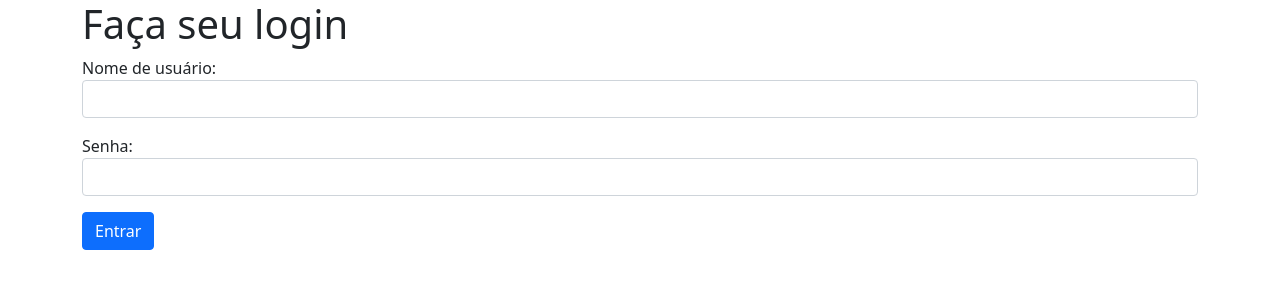
After one commit to WeslleiBrito/sitepython, a Flask app: template templates/login.html in a window 1280 px wide. The commit adds this page. Shown: the top 300 px of the page. Run offline with Flask 2, Linux system fonts and the light colour scheme; the template is opened without the code that fills it, so the values that code supplies are empty; some libraries are stand-ins or nearby versions.

Commit message:
Lançamento

```diff
--- /dev/null
+++ b/templates/login.html
@@ -0,0 +1,19 @@
+<!DOCTYPE html>
+<html>
+  <head>
+    <meta charset="utf-8">
+    <meta name="viewport" content="width=device-width, initial-scale=1">
+    <title>Jogoteca</title>
+    <link rel="stylesheet" href="{{ url_for('static', filename='bootstrap.css') }}">
+  </head>
+  <body>
+    <div class="container">
+        <h1>Faça seu login</h1>
+        <form method="POST" action="/autenticar">
+            <p><label>Nome de usuário:</label> <input class="form-control" type="text" name="usuario" required></p>
+            <p><label>Senha:</label> <input class="form-control" type="password" name="senha" required></p>
+            <p><button class="btn btn-primary" type="submit">Entrar</button></p>
+        </form>
+    </div>
+</body>
+</html>
--- a/templates/template.html
+++ b/templates/template.html
@@ -4,9 +4,9 @@
     <meta charset="utf-8">
     <meta name="viewport" content="width=device-width, initial-scale=1">
     <title>Jogoteca</title>
-    <link rel="stylesheet" href="../static/bootstrap.css">
+    <link rel="stylesheet" href="{{ url_for('static', filename='bootstrap.css') }}">
 </head>
-<body>
+<body>+
     <div class="container">
       <div class="page-header">
           <h1>{{ titulo }}</h1>
```
